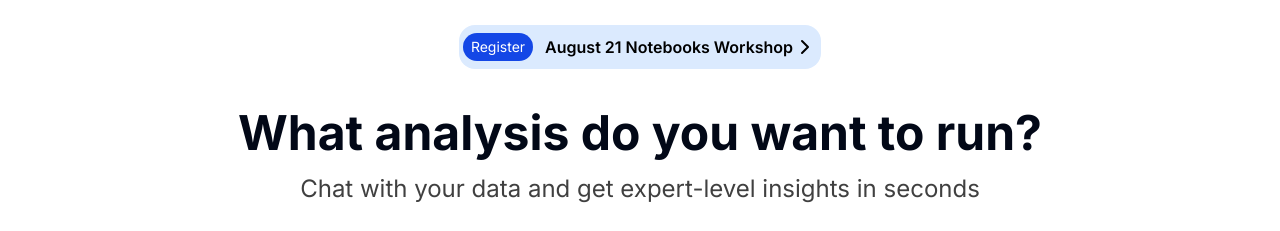
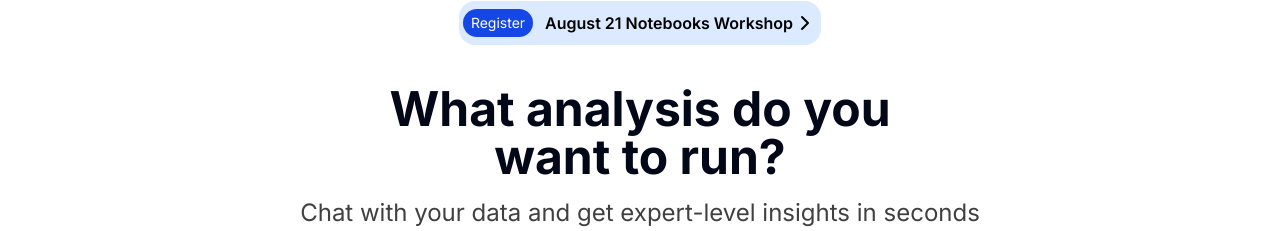
Before and after one commit to Laiba-Muhammad-Aslam/FYP-Frontend, a React (Vite) app: page / in a window 1280 px wide. Shown: the part 150-381 px from the top of the page. Built offline with nearby package versions, Linux system fonts and the light colour scheme.

Commit message:
Fix UI alignment issue.

```diff
--- a/src/components/Hero.jsx
+++ b/src/components/Hero.jsx
@@ -22,7 +22,7 @@ export default function Hero() {
           <button className='bg-blue-700 hover:bg-blue-800 transition text-white rounded-4xl px-2 py-1 text-sm font-medium'>Register</button>
           <p className='flex font-[600] text-[12px] md:text-[16px]'>August 21 Notebooks Workshop <ChevronRight /></p>
         </div>
-        <h1 className=" text-3xl md:text-5xl font-bold text-[#020817]">What analysis do you want to run?</h1>
+        <h1 className=" md:max-w-[50%] text-3xl md:text-5xl font-bold text-[#020817]">What analysis do you want to run?</h1>
         <h4 className="text-xl md:text-2xl font-medium py-4 text-[#404040]">Chat with your data and get expert-level insights in seconds</h4>
     </section>
   );
```
